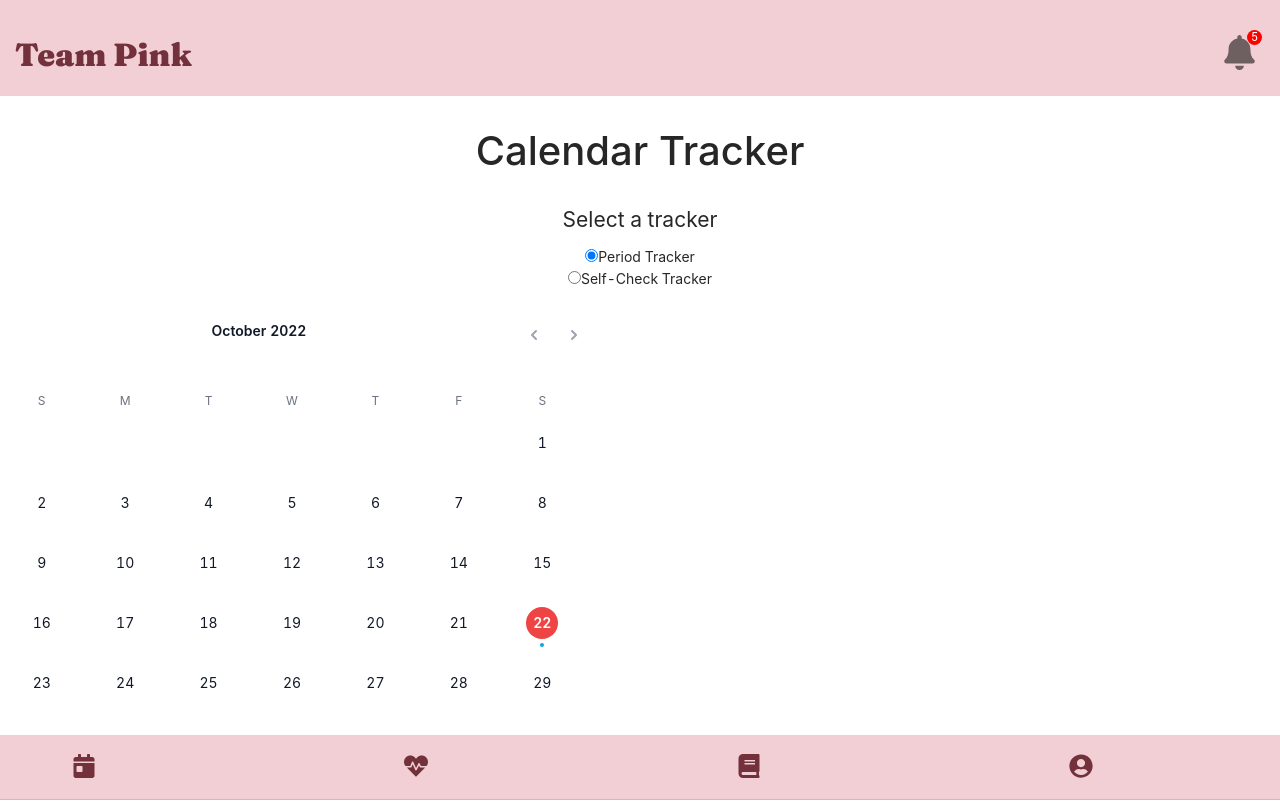
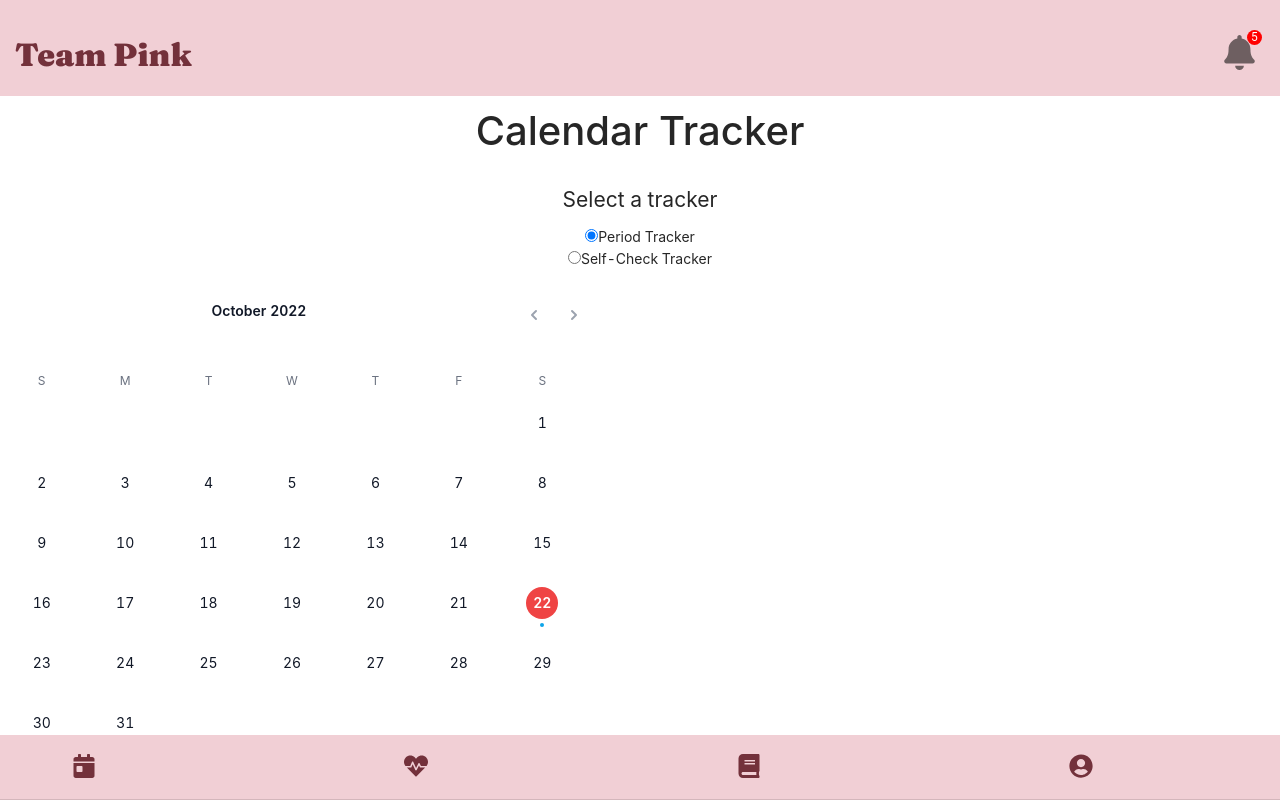
Before and after one commit to gracexkan/pink-hope-breastcheck-tool, a React (Create React App) app in the folder client/: page / in a window 1280 px wide. Built offline with nearby package versions, Linux system fonts and the light colour scheme; no server answers; the HTML template or start-up script is replaced by a standard one.

Commit message:
fixed scrolling issues

```diff
--- a/client/src/App.css
+++ b/client/src/App.css
@@ -1,6 +1,6 @@
 .App {
   text-align: center;
-  /* background-color: #F1CFD5; */
+  min-height: calc(100vh - 95px);
 }
 
 .App-logo {
--- a/client/src/App.jsx
+++ b/client/src/App.jsx
@@ -23,6 +23,7 @@ function App() {
 
   return (
     <Router>
+      <div style={{overflow: "hidden" }}>
       <Header />
       <div className="App">
         <Notification />
@@ -34,7 +35,8 @@ function App() {
           <Route exact path="/profile" element={<Profile />}></Route>
         </Routes>
       </div>
-      <Footer />
+        <Footer />
+      </div>
     </Router>
   );
 }
--- a/client/src/layout/Header.jsx
+++ b/client/src/layout/Header.jsx
@@ -3,7 +3,7 @@ import Notification from "../components/notification/Notification";
 
 const Header = () => {
   return (
-    <header className="header">
+    <header className="header" position="sticky">
       <p>Team Pink</p>
       <Notification />
     </header>
--- a/client/src/pages/Calendar.jsx
+++ b/client/src/pages/Calendar.jsx
@@ -10,8 +10,6 @@ const Calendar = () => {
         flexDirection: 'column',
         alignItems: 'center',
         justifyContent: 'space-between',
-        marginBottom: '10px',
-        marginTop: '20px',
         width: '100%'
       }}
     >
```
